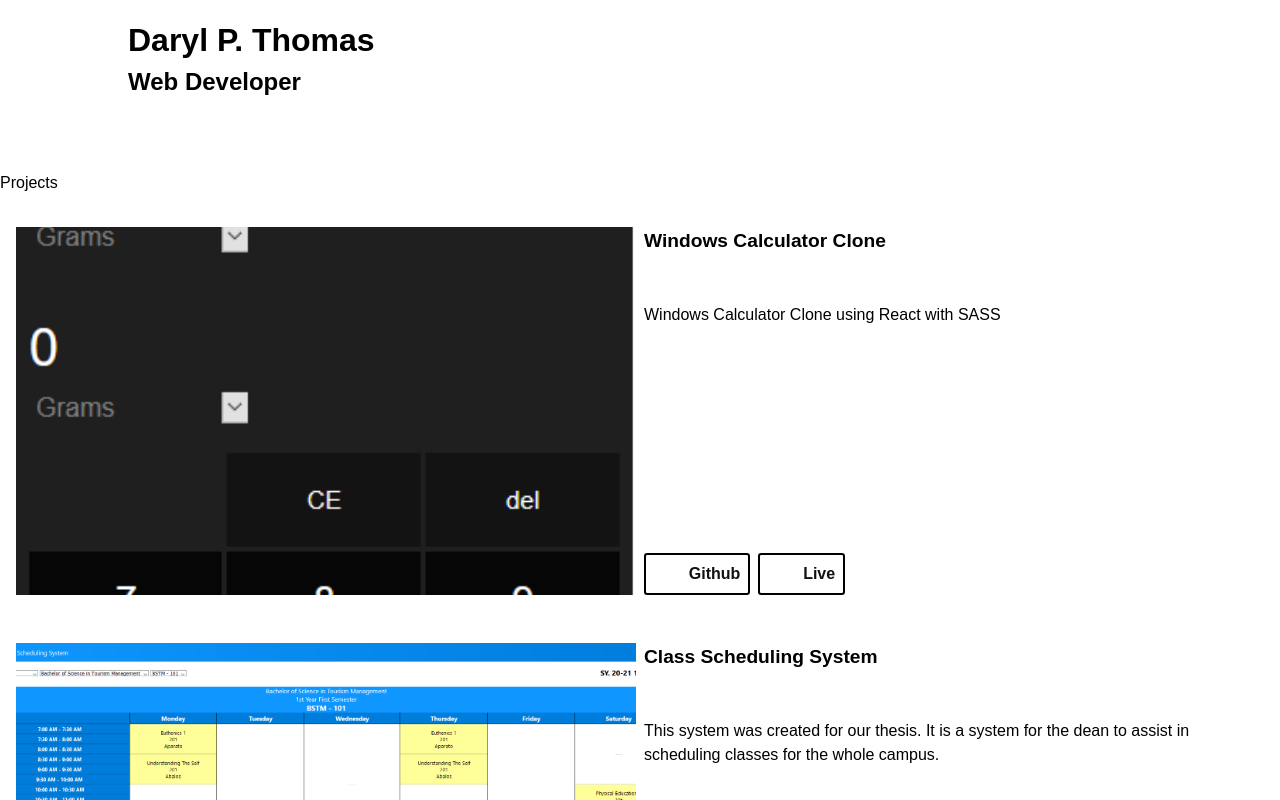
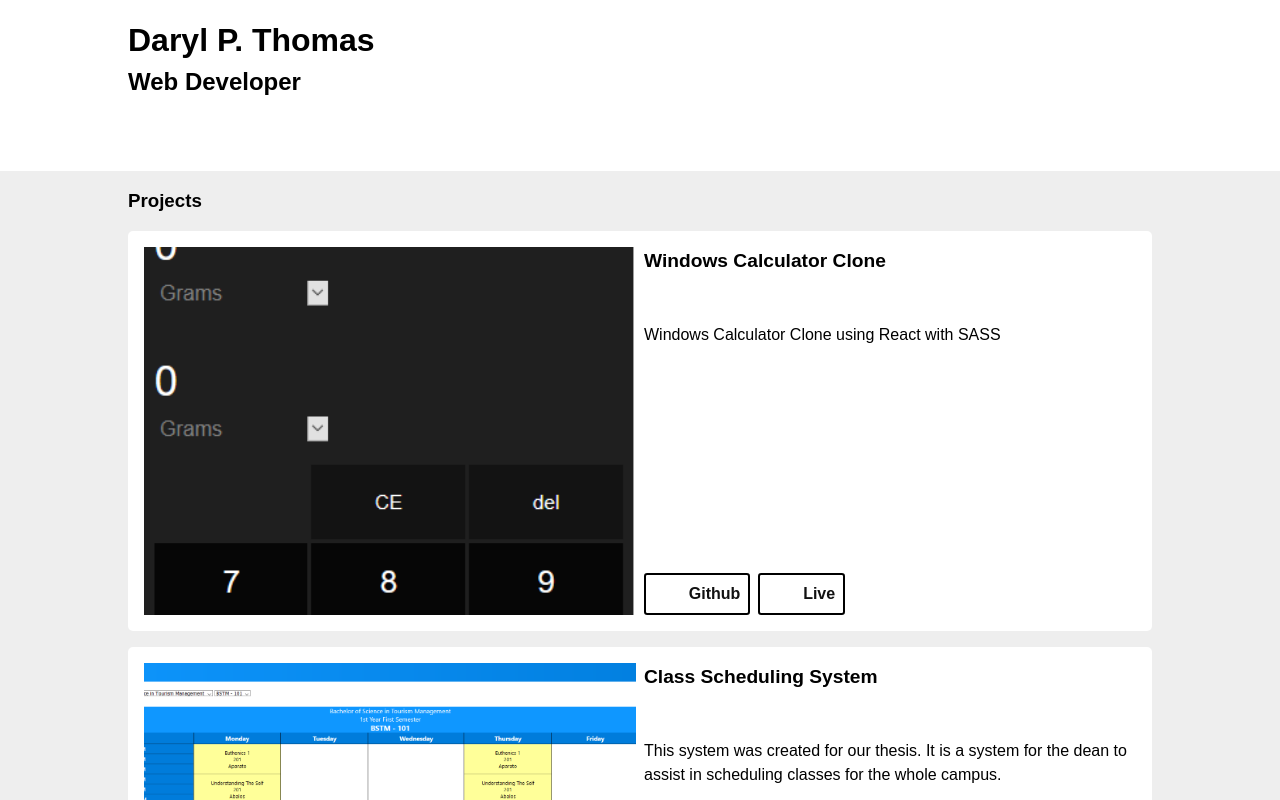
Before and after one commit to ThomasTW935/Portfolio, a React (Create React App) app: page / in a window 1280 px wide. Shown: the top 800 px of the page. Built offline with nearby package versions, Linux system fonts and the light colour scheme; some icons are missing.

Commit message:
added background color to Projects

```diff
--- a/src/components/Projects/Projects.style.ts
+++ b/src/components/Projects/Projects.style.ts
@@ -5,9 +5,11 @@ interface ICon extends StyledComponentBase<any, {}> {
   Projects?: any
 }
 
-const Con: ICon = styled.section``
+const Con: ICon = styled.div`
+  background: #eee;
+`
 
-const title = styled.p``
+const title = styled.h3``
 
 const projects = styled.section``
 
```
